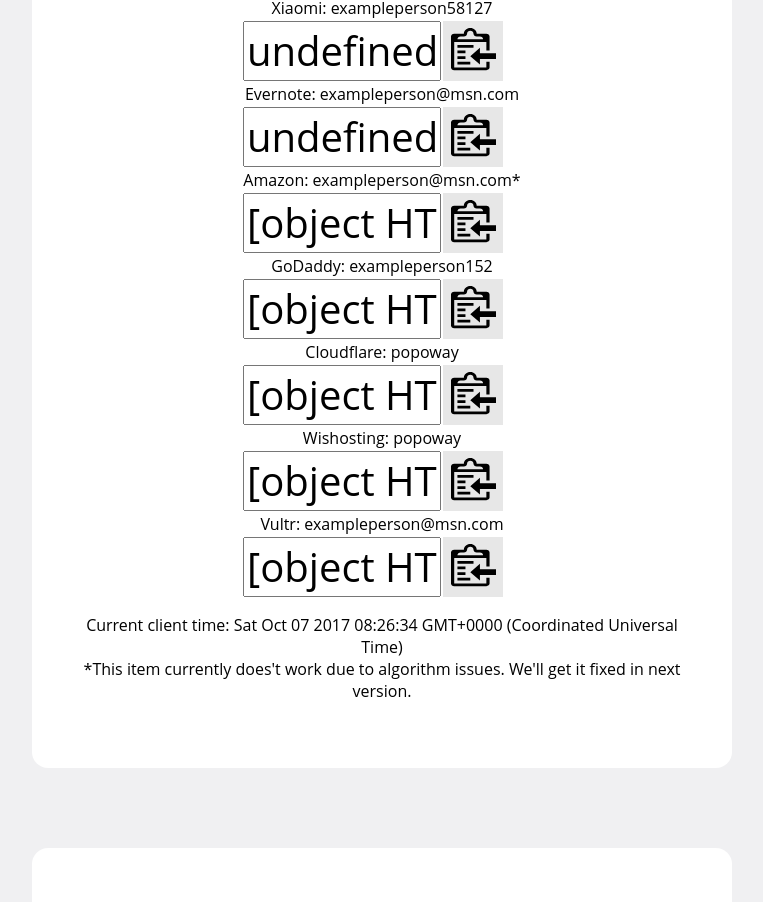
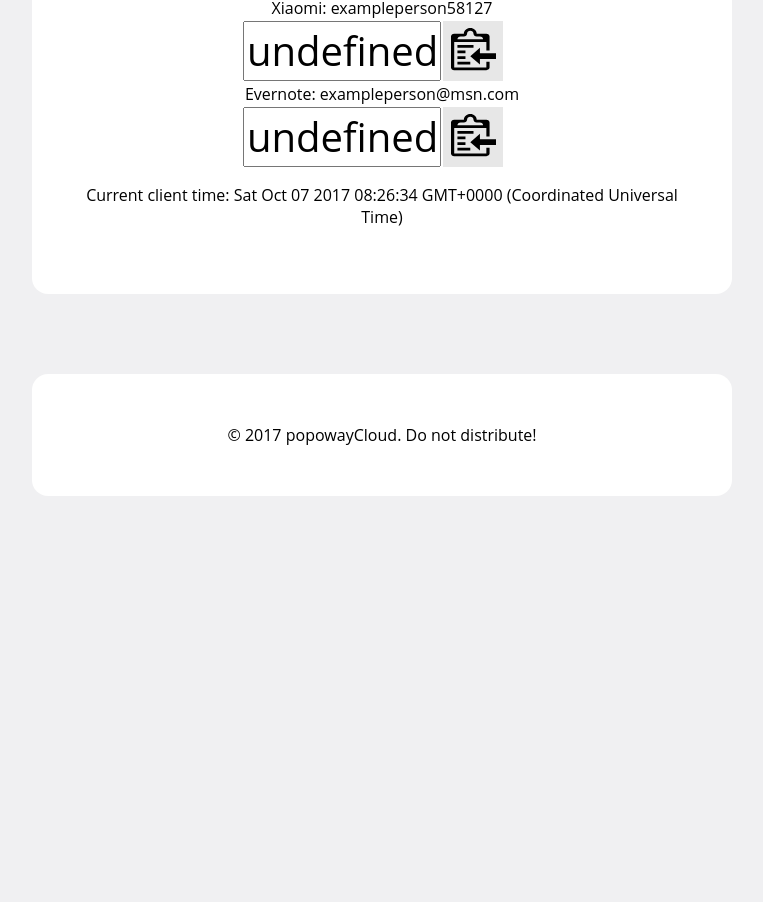
Before and after one commit to popoway/otp-dialog, a plain HTML site: page index.html in a window 1280 px wide. Shown: the part 586-1488 px from the top of the page, without its empty margins (258-1021 px from the left). After the commit the page ends 1162 px from the top, so only its background shows below. Drawn offline with Linux system fonts and the light colour scheme; a script that the page names is missing.

Commit message:
simplified view

```diff
--- a/index.html
+++ b/index.html
@@ -175,79 +175,9 @@
 		<!-- Trigger --><button class="btn" data-clipboard-target="#Evernote"><img src="clippy.svg" height="45" width="45" alt="Copy to clipboard"></button>
 	    </th>
 	  </tr>
-	  <tr>
-	    <!-- Caption -->
-	    <th colspan="2" class="otptablecaption">
-		Amazon:&nbsp;exampleperson@msn.com*
-	    </th>
-	  </tr>
-	  <tr>
-	    <th class="otptableleft">
-		<!-- Target --><input id="Amazon" size="6" value="otp value will appear here." readonly></input>
-	    </th>
-	    <th class="otptableright">
-		<!-- Trigger --><button class="btn" data-clipboard-target="#Amazon"><img src="clippy.svg" height="45" width="45" alt="Copy to clipboard"></button>
-	    </th>
-	  </tr>
-	  <tr>
-	    <!-- Caption -->
-	    <th colspan="2" class="otptablecaption">
-		GoDaddy:&nbsp;exampleperson152
-	    </th>
-	  </tr>
-	  <tr>
-	    <th class="otptableleft">
-		<!-- Target --><input id="GoDaddy" size="6" value="otp value will appear here." readonly></input>
-	    </th>
-	    <th class="otptableright">
-		<!-- Trigger --><button class="btn" data-clipboard-target="#GoDaddy"><img src="clippy.svg" height="45" width="45" alt="Copy to clipboard"></button>
-	    </th>
-	  </tr>
-	  <tr>
-	    <!-- Caption -->
-	    <th colspan="2" class="otptablecaption">
-		Cloudflare:&nbsp;popoway
-	    </th>
-	  </tr>
-	  <tr>
-	    <th class="otptableleft">
-		<!-- Target --><input id="Cloudflare" size="6" value="otp value will appear here." readonly></input>
-	    </th>
-	    <th class="otptableright">
-		<!-- Trigger --><button class="btn" data-clipboard-target="#Cloudflare"><img src="clippy.svg" height="45" width="45" alt="Copy to clipboard"></button>
-	    </th>
-	  </tr>
-	  <tr>
-	    <!-- Caption -->
-	    <th colspan="2" class="otptablecaption">
-		Wishosting:&nbsp;popoway
-	    </th>
-	  </tr>
-	  <tr>
-	    <th class="otptableleft">
-		<!-- Target --><input id="Wishosting" size="6" value="otp value will appear here." readonly></input>
-	    </th>
-	    <th class="otptableright">
-		<!-- Trigger --><button class="btn" data-clipboard-target="#Wishosting"><img src="clippy.svg" height="45" width="45" alt="Copy to clipboard"></button>
-	    </th>
-	  </tr>
-	  <tr>
-	    <!-- Caption -->
-	    <th colspan="2" class="otptablecaption">
-		Vultr:&nbsp;exampleperson@msn.com
-	    </th>
-	  </tr>
-	  <tr>
-	    <th class="otptableleft">
-		<!-- Target --><input id="Vultr" size="6" value="otp value will appear here." readonly></input>
-	    </th>
-	    <th class="otptableright">
-		<!-- Trigger --><button class="btn" data-clipboard-target="#Vultr"><img src="clippy.svg" height="45" width="45" alt="Copy to clipboard"></button>
-	    </th>
-	  </tr>
 	</table>
 	<!-- otp display part ends -->
-	<p>Current client time: <script>document.write(currsertime);</script></br>*This item currently does't work due to algorithm issues. We'll get it fixed in next version.</p>
+	<p>Current client time: <script>document.write(currsertime);</script></p>
     </div>
     <div class="centeralign">© 2017 popowayCloud. Do not distribute!</div>
     <script type="text/javascript">
@@ -258,11 +188,6 @@
 	document.getElementById("Facebook").value = Facebook;
 	document.getElementById("Xiaomi").value = Xiaomi;
 	document.getElementById("Evernote").value = Evernote;
-	document.getElementById("Amazon").value = Amazon;
-	document.getElementById("GoDaddy").value = GoDaddy;
-	document.getElementById("Cloudflare").value = Cloudflare;
-	document.getElementById("Wishosting").value = Wishosting;
-	document.getElementById("Vultr").value = Vultr;
 	//Modification of elements ends
     </script>
     </body>
```
